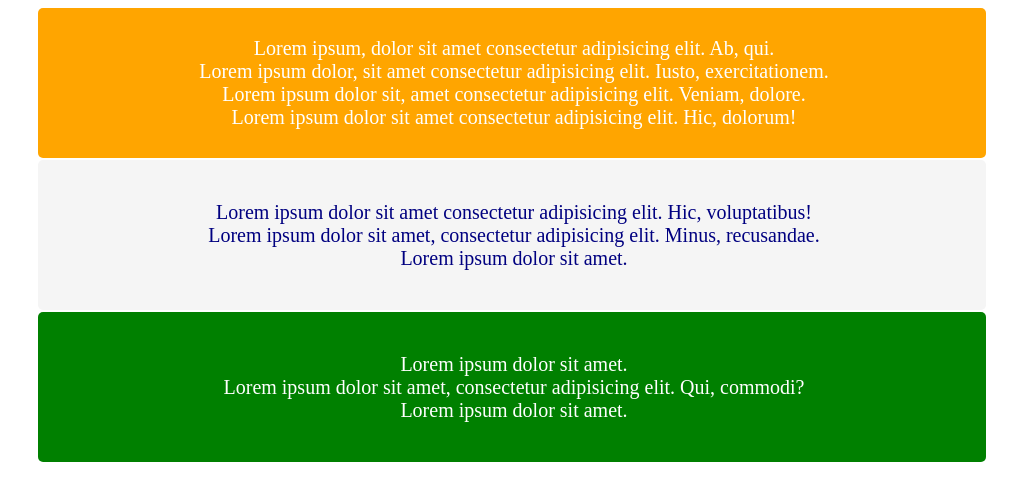
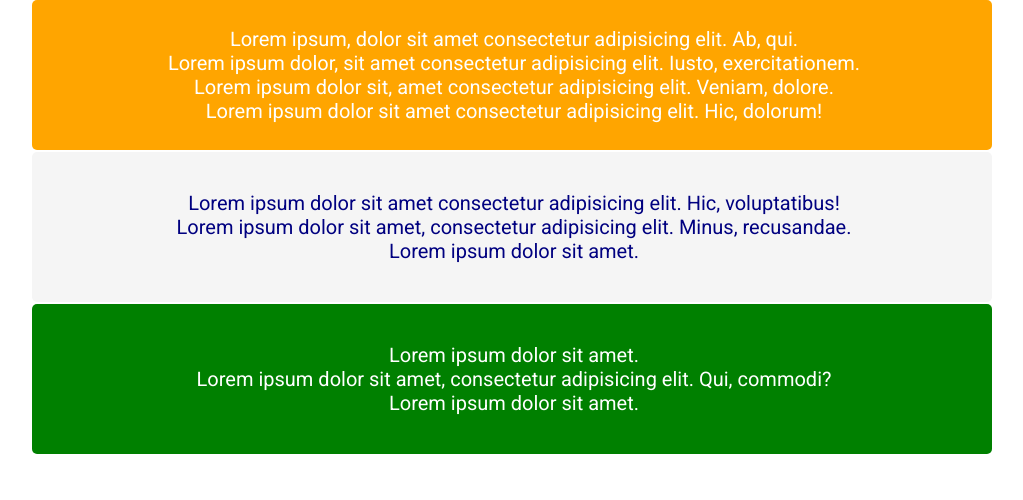
Before and after one commit to junkbin/layout-tutorial, an Angular app: page /page1 in a window 1280 px wide. Shown: the top 500 px of the page, without its empty margins (128-1151 px from the left). Built offline with nearby package versions, Linux system fonts and the light colour scheme.

Commit message:
material/cdk module added.

```diff
--- a/angular.json
+++ b/angular.json
@@ -23,6 +23,9 @@
               "src/assets"
             ],
             "styles": [
+              {
+                "input": "node_modules/@angular/material/prebuilt-themes/indigo-pink.css"
+              },
               "src/styles.css"
             ],
             "scripts": []
@@ -72,6 +75,9 @@
             "tsConfig": "src/tsconfig.spec.json",
             "karmaConfig": "src/karma.conf.js",
             "styles": [
+              {
+                "input": "node_modules/@angular/material/prebuilt-themes/indigo-pink.css"
+              },
               "src/styles.css"
             ],
             "scripts": [],
--- a/package.json
+++ b/package.json
@@ -18,12 +18,14 @@
     "@angular/flex-layout": "^6.0.0-beta.18",
     "@angular/forms": "^6.1.0",
     "@angular/http": "^6.1.0",
+    "@angular/material": "^6.4.7",
     "@angular/platform-browser": "^6.1.0",
     "@angular/platform-browser-dynamic": "^6.1.0",
     "@angular/router": "^6.1.0",
     "core-js": "^2.5.4",
     "rxjs": "^6.0.0",
-    "zone.js": "~0.8.26"
+    "zone.js": "~0.8.26",
+    "@angular/cdk": "^6.2.0"
   },
   "devDependencies": {
     "@angular-devkit/build-angular": "~0.7.0",
@@ -45,6 +47,6 @@
     "protractor": "~5.3.0",
     "ts-node": "~5.0.1",
     "tslint": "~5.9.1",
-    "typescript": "~2.7.2"
+    "typescript": "^2.9.2"
   }
 }
--- a/src/app/app.module.ts
+++ b/src/app/app.module.ts
@@ -7,6 +7,7 @@
 import { AppComponent } from './app.component';
 import { appRoutes, appComponents} from './app-routes';
 import { SafePipe } from './common/safe.pipe';
+import { BrowserAnimationsModule } from '@angular/platform-browser/animations';
 
 @NgModule({
   declarations: [
@@ -17,7 +18,8 @@
   imports: [
     BrowserModule,
     FlexLayoutModule,
-    RouterModule.forRoot(appRoutes)
+    RouterModule.forRoot(appRoutes),
+    BrowserAnimationsModule
   ],
   providers: [],
   bootstrap: [AppComponent]
--- a/src/index.html
+++ b/src/index.html
@@ -1,6 +1,8 @@
 <!doctype html>
 <html lang="en">
 <head>
+<link href="https://fonts.googleapis.com/icon?family=Material+Icons" rel="stylesheet">
+<link href="https://fonts.googleapis.com/css?family=Roboto:300,400,500" rel="stylesheet">
   <meta charset="utf-8">
   <title>LayoutTutorial</title>
   <base href="/">
--- a/src/styles.css
+++ b/src/styles.css
@@ -1 +1,4 @@
 /* You can add global styles to this file, and also import other style files */
+
+html, body { height: 100%; }
+body { margin: 0; font-family: 'Roboto', sans-serif; }
```
Also changed, not shown: 1 other file (tests, documents, lock files or other folders).
